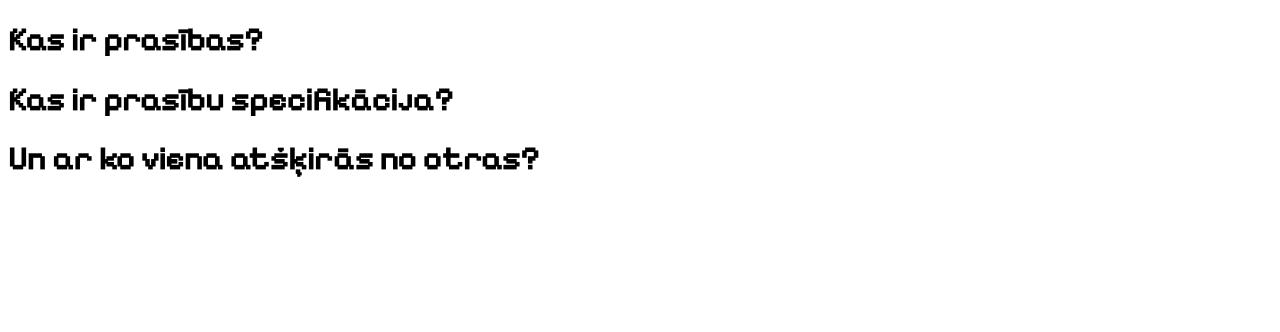
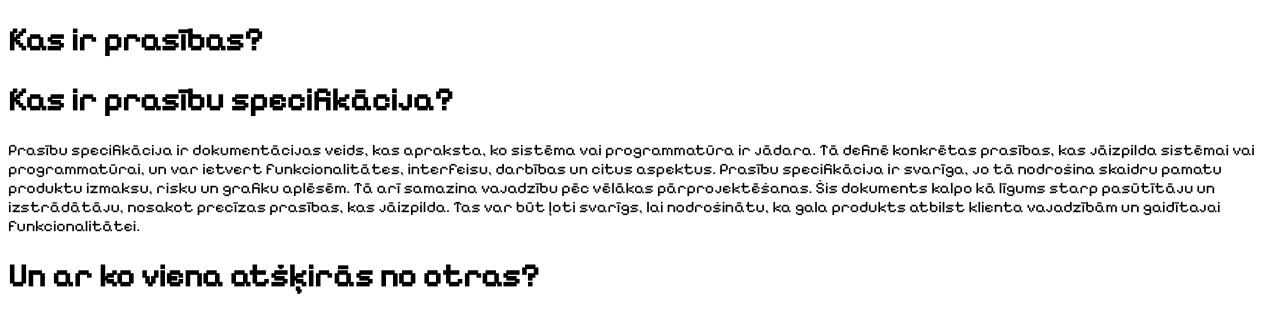
Before and after one commit to SilvisPilvis/grigerts, a SvelteKit app: page / in a window 1280 px wide. Shown: the top 332 px of the page. Built offline with nearby package versions, Linux system fonts and the light colour scheme.

Commit message:
Jonatana Biedena 2. upuris.

```diff
--- a/src/routes/+page.svelte
+++ b/src/routes/+page.svelte
@@ -8,4 +8,12 @@
 <h1>Kas ir prasības?</h1>
 <p></p>
 <h1>Kas ir prasību specifikācija?</h1>
+<p>
+Prasību specifikācija ir dokumentācijas veids, kas apraksta, ko sistēma vai programmatūra ir jādara. Tā definē konkrētas prasības, kas jāizpilda sistēmai vai programmatūrai, un var ietvert funkcionalitātes, interfeisu, darbības un citus aspektus.
+
+Prasību specifikācija ir svarīga, jo tā nodrošina skaidru pamatu produktu izmaksu, risku un grafiku aplēsēm. Tā arī samazina vajadzību pēc vēlākas pārprojektēšanas.
+
+Šis dokuments kalpo kā līgums starp pasūtītāju un izstrādātāju, nosakot precīzas prasības, kas jāizpilda. Tas var būt ļoti svarīgs, lai nodrošinātu, ka gala produkts atbilst klienta vajadzībām un gaidītajai funkcionalitātei.
+</p>
 <h1>Un ar ko viena atšķirās no otras?</h1>
+<p></p>
```
